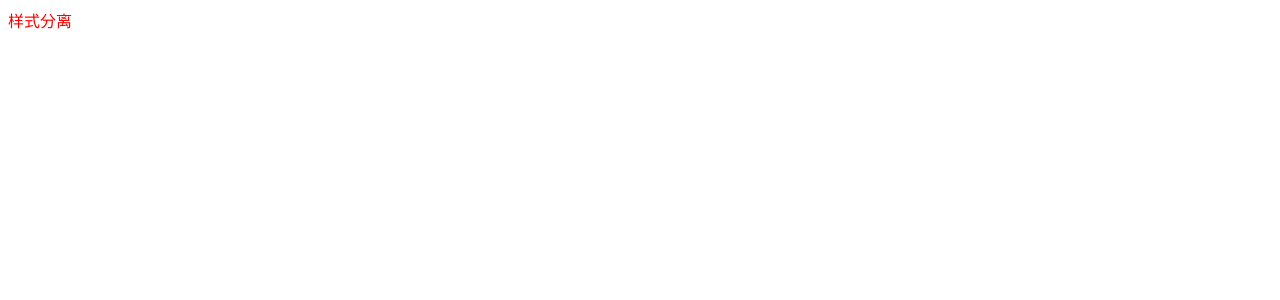
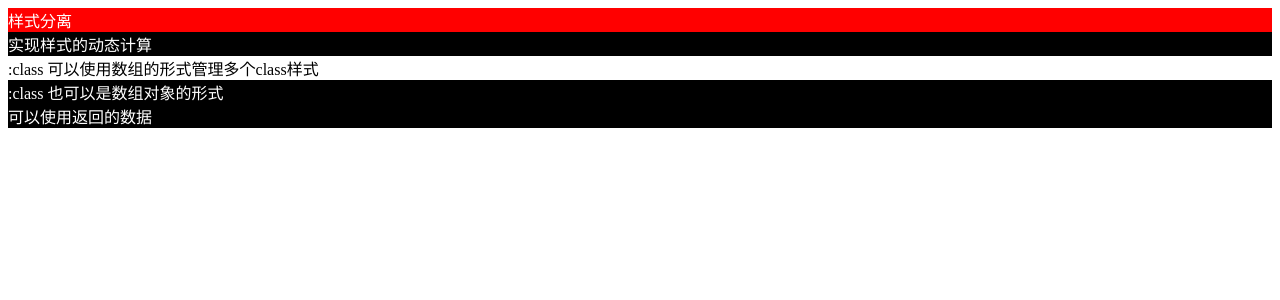
Before and after one commit to binglutaxue/VueStudy, a Vue app: page / in a window 1280 px wide. Shown: the top 300 px of the page. Built offline with nearby package versions, Linux system fonts and the light colour scheme.

Commit message:
Css样式的多种处理方式

```diff
--- /dev/null
+++ b/src/assets/global.scss
@@ -0,0 +1,3 @@
+.package {
+  background-color:  red;
+}
--- a/src/components/ClassComponent.vue
+++ b/src/components/ClassComponent.vue
@@ -1,13 +1,33 @@
 <template>
 <div class="ClassComponent">
-  <div class="c1">
+  <div class="c1 package">
     样式分离
+  </div>
+  <div :class="{ current: active }">
+    实现样式的动态计算
+  </div>
+  <div :class="[current]">
+    :class 可以使用数组的形式管理多个class样式
+  </div>
+  <div :class="[{ current: active }]">
+    :class 也可以是数组对象的形式
+  </div>
+  <div :class="classLists">
+   可以使用返回的数据
   </div>
 </div>
 </template>
 
 <script>
   export default {
+    data(){
+      return{
+        active:true,
+        classLists:{
+          current: true
+        }
+      }
+    }
 
   }
 </script>
@@ -17,9 +37,12 @@
 // scoped 使用css属性选择器的方法定义样式 可以有效地将组件像是隔离  会出现性能的开销
 .ClassComponent{
   .c1 {
-  color: red;
+  color: white;
   }
-
+  .current {
+    background-color:#000;
+    color: white;
+  }
   // 为样式添加父级也可有效的隔离class样式
 
 
--- a/src/main.js
+++ b/src/main.js
@@ -1,4 +1,4 @@
 import { createApp } from 'vue'
 import App from './App.vue'
-
+import './assets/global.scss'
 createApp(App).mount('#app')
```
Also changed, not shown: src/assets/logo.png (deleted).
